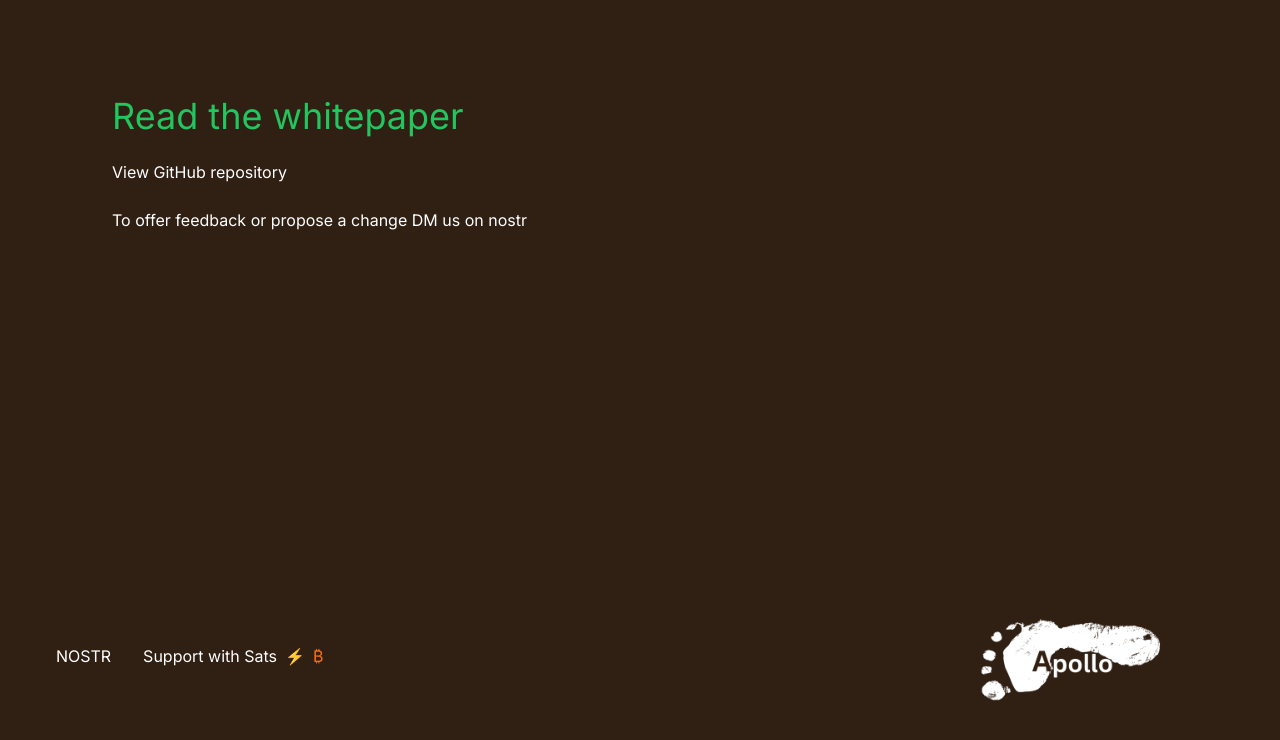
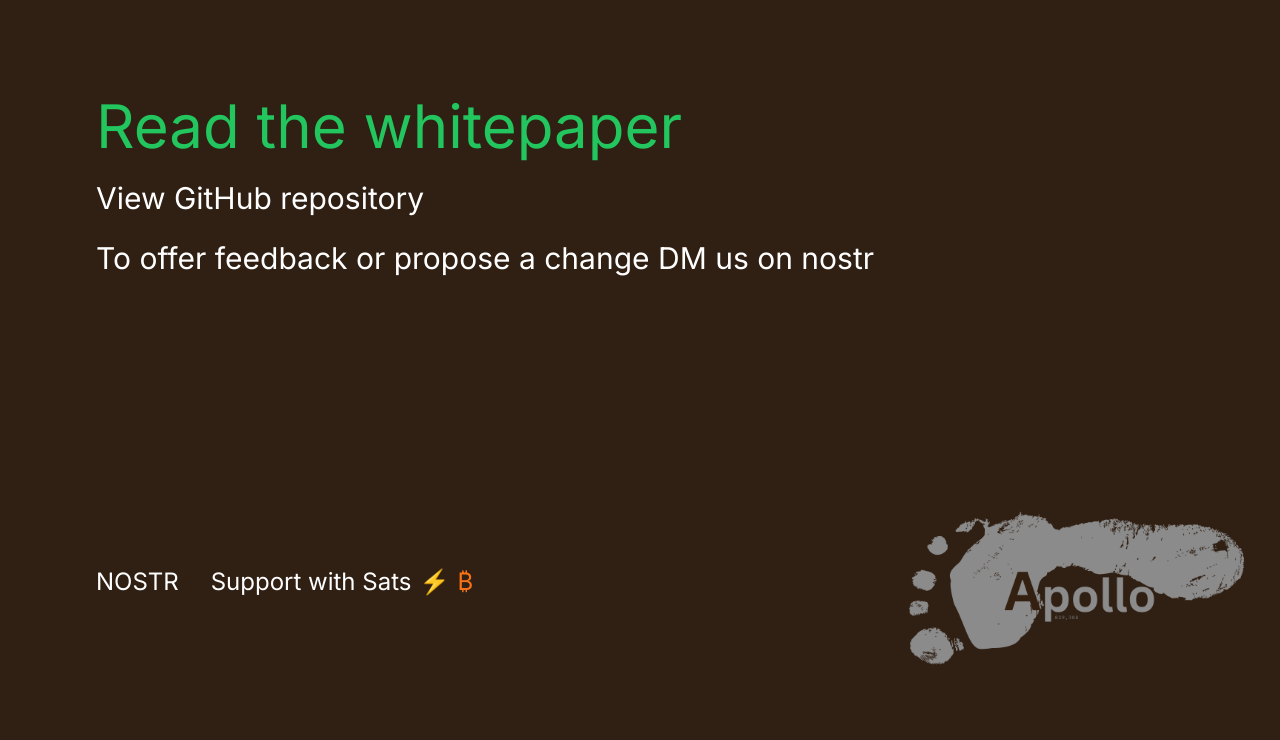
Before and after one commit to Chepenik/apollo, a Next.js app: page /contact in a window 1280 px wide. Shown: the top 740 px of the page. Built offline with nearby package versions, Linux system fonts and the light colour scheme.

Commit message:
made some good changes

```diff
--- a/src/app/contact/page.tsx
+++ b/src/app/contact/page.tsx
@@ -1,5 +1,4 @@
 'use client';
-
 import Image from 'next/image';
 import Link from 'next/link';
 import { useState } from 'react';
@@ -9,39 +8,44 @@
 
   return (
     <div className="flex flex-col h-screen bg-[#301f13]">
-      <div className="flex-1 flex flex-col ml-24 mt-24 space-y-6 px-4">
+      <div className="flex-1 flex flex-col ml-20 mt-24 space-y-6 px-4">
         <div className="text-left">
-          <Link href="https://github.com/FootHealthProtocol/Building_Apollo/blob/main/_WP_00_index">
-            <p className="hover:underline text-green-500 text-4xl">Read the whitepaper</p>
+          <Link href="/whitepaper">
+            <p className="hover:underline text-green-500 text-4xl lg:text-6xl">
+              Read the whitepaper
+            </p>
           </Link>
           <br />
-          <Link href="https://github.com/FootHealthProtocol/Building_Apollo/blob/main/README.md">
-            <p className="hover:underline text-white">View GitHub repository</p>
+          <Link target='_blank' href="https://github.com/FootHealthProtocol/Building_Apollo/blob/main/README.md">
+            <p className="hover:underline text-white lg:text-3xl">
+              View GitHub repository
+            </p>
           </Link>
           <br />
-            <p className=" text-white">To offer feedback or propose a change DM us on nostr</p>
+          <p className="text-white lg:text-3xl">
+            To offer feedback or propose a change DM us on nostr
+          </p>
         </div>
       </div>
-
-        <div className="pb-8 px-4 text-white">
+      <div className="pb-8 px-4 text-white">
         <div className="flex flex-col sm:flex-row justify-between items-center">
-          <div className="flex flex-col sm:flex-row space-y-4 sm:space-y-0 sm:space-x-8 ml-10">
-            <Link href="https://primal.net/p/npub1pegapre6vcqs22a9ccrq730gmutz2ee40ytwslt7lna8w0uw4cjsumgv6t" target="_blank">
-              <p className="hover:underline">NOSTR</p>
+          <div className="flex flex-col sm:flex-row space-y-4 sm:space-y-0 sm:space-x-8 ml-20 mt-7">
+            <Link
+              href="https://primal.net/p/npub1pegapre6vcqs22a9ccrq730gmutz2ee40ytwslt7lna8w0uw4cjsumgv6t"
+              target="_blank"
+            >
+              <p className="hover:underline lg:text-2xl">NOSTR</p>
             </Link>
             <Link href="/tip">
-              <p className="hover:underline flex items-center">
-                Support with Sats <span className="ml-2 text-yellow-400">&#9889;</span> <span className="ml-2 text-orange-500">&#x20BF;</span>
+              <p className="hover:underline flex items-center lg:text-2xl">
+                Support with Sats{' '}
+                <span className="ml-2 text-yellow-400">&#9889;</span>{' '}
+                <span className="ml-2 text-orange-500">&#x20BF;</span>
               </p>
             </Link>
           </div>
           <div>
-            <Image
-              src="/apollo transparent.png"
-              alt="Apollo"
-              width={400}
-              height={400}
-            />
+            <Image src="/Apollo grey foot.png" alt="Apollo" width={400} height={400} />
           </div>
         </div>
       </div>
--- /dev/null
+++ b/src/app/whitepaper/page.tsx
@@ -0,0 +1,48 @@
+'use client';
+import Image from 'next/image';
+import Link from 'next/link';
+import { useState } from 'react';
+
+export default function Home() {
+  const [isHovered, setIsHovered] = useState(false);
+
+  return (
+    <div className="relative min-h-screen bg-[#301f13] overflow-hidden flex flex-col justify-center items-center md:px-4 sm:px-2">
+      <div className="mb-8 w-full md:max-w-4xl">
+        <iframe
+          src="https://bitcoin.org/bitcoin.pdf"
+          width="100%"
+          height="600"
+          title="Bitcoin Whitepaper"
+          className="border-none"
+        />
+      </div>
+      <div className="flex flex-col md:flex-row items-center justify-center space-y-4 md:space-y-0 md:space-x-32 w-full mb-4 ml-0 md:ml-24">
+        <Link
+          href="https://primal.net/p/npub1pegapre6vcqs22a9ccrq730gmutz2ee40ytwslt7lna8w0uw4cjsumgv6t"
+          target="_blank"
+        >
+          <p className="text-white hover:underline">Share</p>
+        </Link>
+        <Link href="/contact">
+          <p
+            className={`enter-button text-white px-4 py-2 rounded-md transition-colors duration-300 ${
+              isHovered ? 'bg-transparent' : 'bg-transparent'
+            }`}
+            onMouseEnter={() => setIsHovered(true)}
+            onMouseLeave={() => setIsHovered(false)}
+          >
+            Home
+          </p>
+        </Link>
+        <Link href="/tip">
+          <p className="text-white flex hover:underline items-center">
+            Support with Sats{' '}
+            <span className="ml-2 text-yellow-400">&#9889;</span>{' '}
+            <span className="ml-2 text-orange-500">&#x20BF;</span>
+          </p>
+        </Link>
+      </div>
+    </div>
+  );
+}
```
Also changed, not shown: public/Apollo grey foot.png (added).
